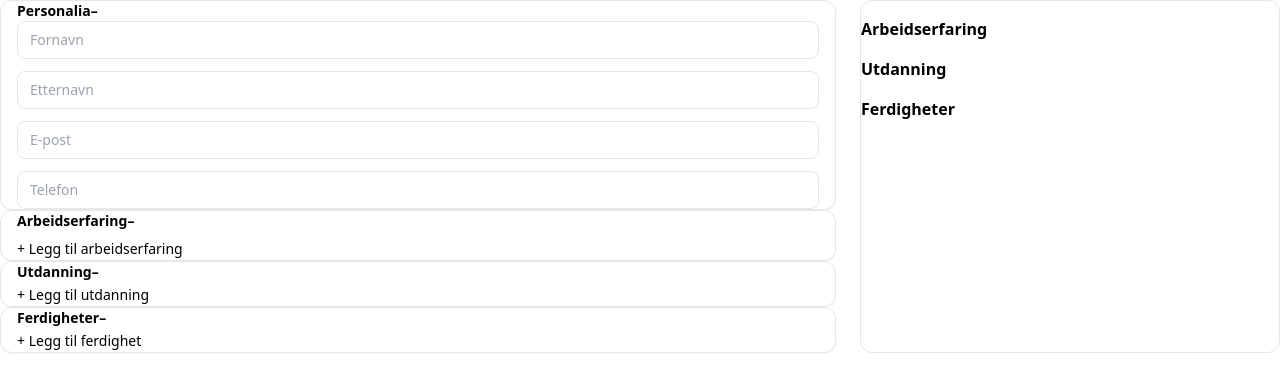
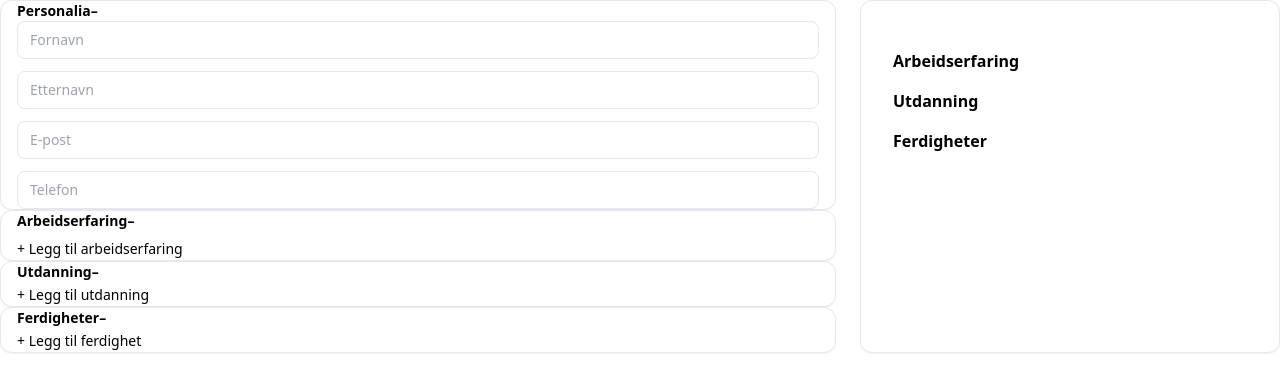
Before and after one commit to cosmicencounters5-png/cv-proffen, a Next.js app: page /cv in a window 1280 px wide. Shown: the top 392 px of the page. Built offline with nearby package versions, Linux system fonts and the light colour scheme.

Commit message:
Update CVPreview.tsx

```diff
--- a/components/CVPreview.tsx
+++ b/components/CVPreview.tsx
@@ -8,7 +8,7 @@ import { CV } from "@/types/cv"
 
 export default function CVPreview({ cv }: { cv: CV }) {
   return (
-    <div className="border rounded-xl p-4 bg-gray-50">
+<div className="bg-white border rounded-xl p-8 shadow-sm print:shadow-none print:border-none">
       <h1 className="text-xl font-bold">
         {cv.personal.firstName} {cv.personal.lastName}
       </h1>
```
